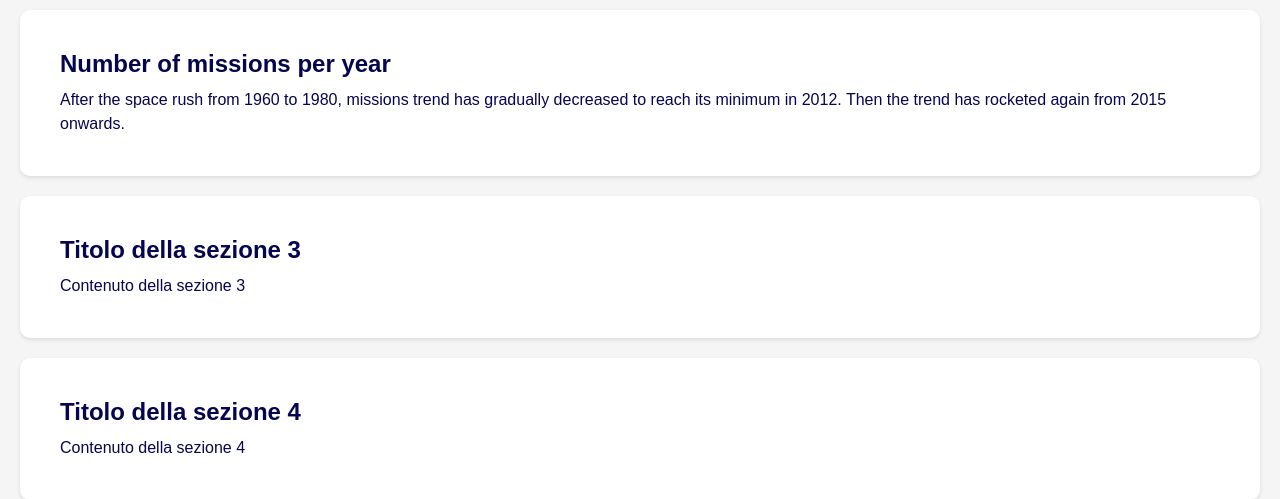
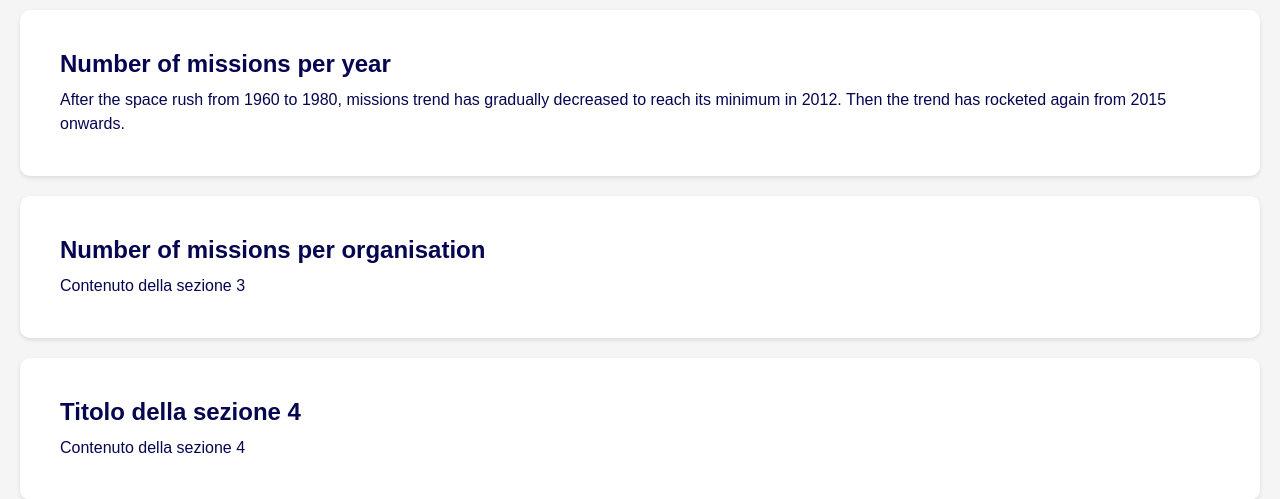
Before and after one commit to Fedt2407/18_Space_Race_Analysis, a Flask app: template templates/index.html in a window 1280 px wide. Shown: the part 278-777 px from the top of the page. Run offline with Flask 3, Linux system fonts and the light colour scheme; the template is opened without the code that fills it, so the values that code supplies are empty.

Commit message:
Added numeber of misions per organization

```diff
--- a/main.py
+++ b/main.py
@@ -14,6 +14,8 @@ app.config['SECRET_KEY'] = os.getenv('FLASK_APP_KEY')
 @app.route('/')
 def hello_world():
     data = pd.read_csv('./static/mission_launches.csv', index_col=0)
+
+    # Data structure and head
     shape = data.shape
     head = data.head().iloc[:, 1:].to_html(classes='dataframe', index=False)
 
@@ -29,7 +31,18 @@ def hello_world():
     trend.update_yaxes(range=[0, 120])
     trend_html = trend.to_html(full_html=False)
 
-    return render_template('index.html', shape=shape, head=head, trend=trend_html)
+    # Plotting the number of missions per organization
+    missions_per_org = data['Organisation'].value_counts()
+    organisation = px.bar(missions_per_org, x=missions_per_org.index, y=missions_per_org.values, title='Number of Missions per Organization')
+    organisation.update_layout(
+        xaxis_title='Organization',
+        yaxis_title='Number of Missions (Log Scale)',
+        yaxis=dict(type='log')
+    )
+    organisation_html = organisation.to_html(full_html=False)
+
+
+    return render_template('index.html', shape=shape, head=head, trend=trend_html, organisation=organisation_html)
 
 
 if __name__ == '__main__':
--- a/templates/index.html
+++ b/templates/index.html
@@ -38,8 +38,9 @@
     </section>
 
     <section>
-      <h2>Titolo della sezione 3</h2>
+      <h2>Number of missions per organisation</h2>
       <p>Contenuto della sezione 3</p>
+      <div>{{ organisation | safe }}</div>
     </section>
 
     <section>
```
